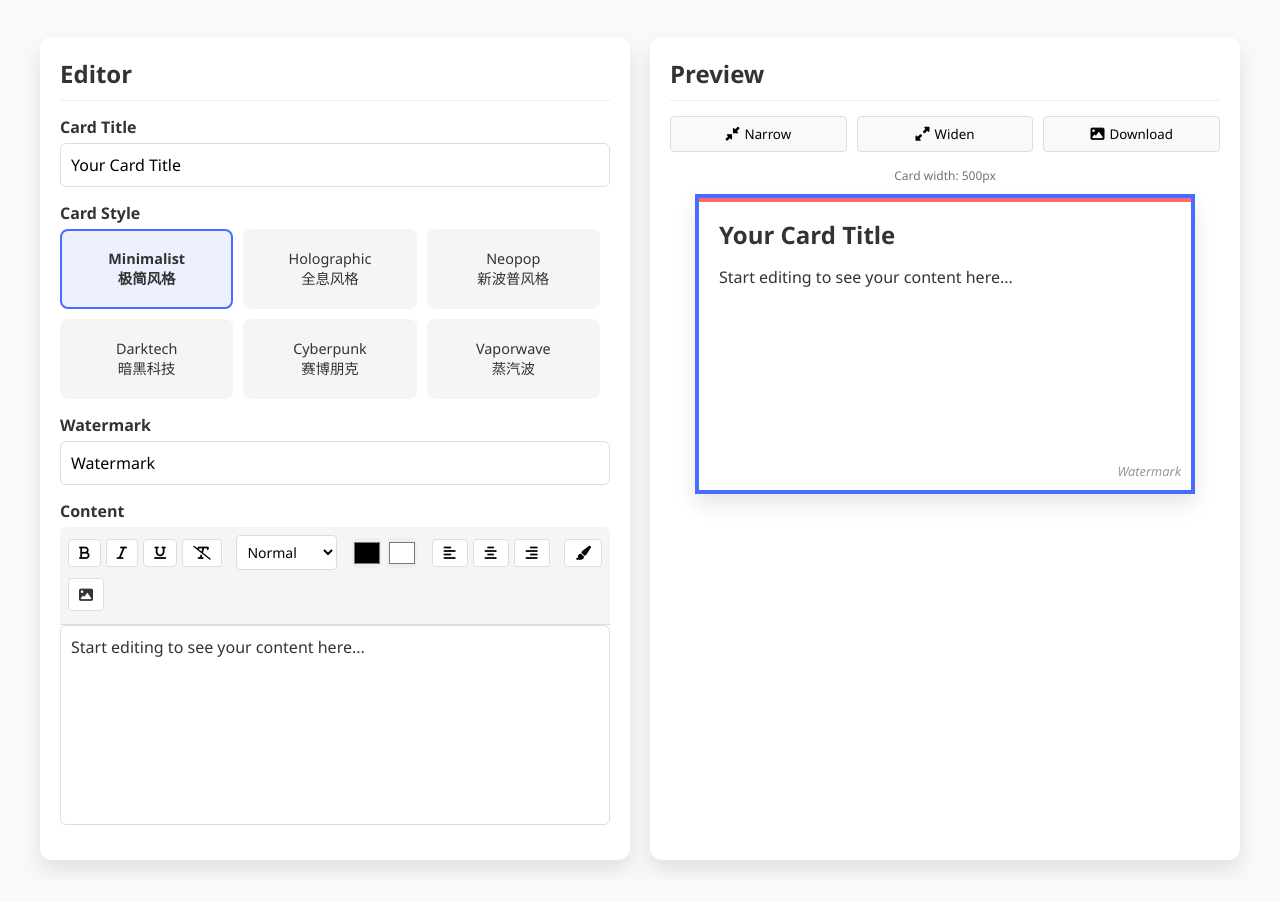
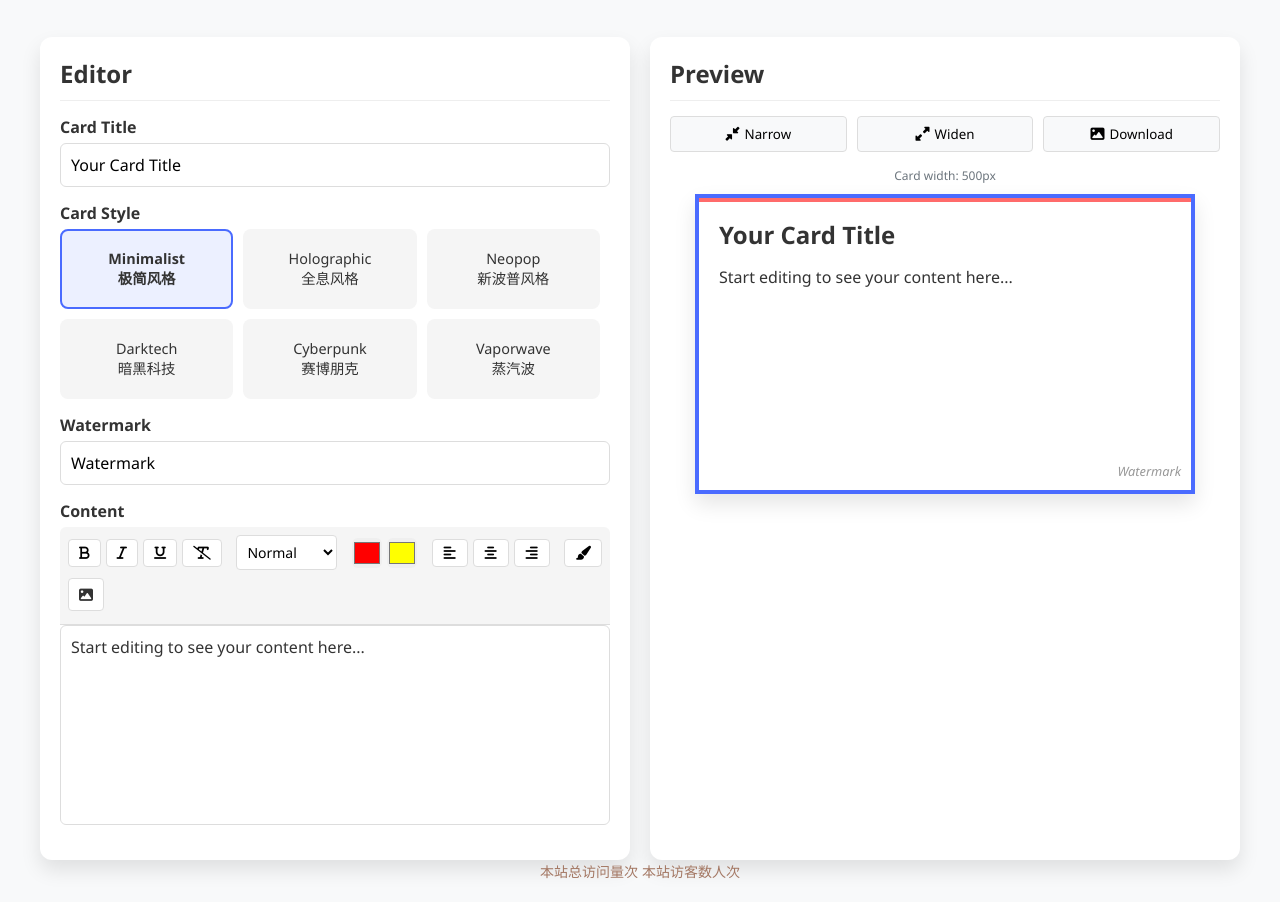
Before and after one commit to wushangxiaochi/nice_card, a plain HTML site: page index.html in a window 1280 px wide. Shown: the part 112-1014 px from the top of the page. Before the commit the page ends 992 px from the top, so only its background shows below. Drawn offline with nearby package versions, Linux system fonts and the light colour scheme; some packages are replaced by stand-ins of ours; a script that the page names is missing.

Commit message:
Add files via upload

```diff
--- a/index.html
+++ b/index.html
@@ -6,6 +6,7 @@
     <title>Knowledge Card Editor</title>
     <link rel="stylesheet" href="https://cdnjs.cloudflare.com/ajax/libs/font-awesome/6.4.0/css/all.min.css">
 	<script src="https://cdnjs.cloudflare.com/ajax/libs/html2canvas/1.4.1/html2canvas.min.js"></script>
+	<script async src="//busuanzi.ibruce.info/busuanzi/2.3/busuanzi.pure.mini.js"></script>
     <style>
         :root {
             --primary-color: #4a6bff;
@@ -851,6 +852,17 @@
             z-index: 1;
             box-shadow: 0 0 15px rgba(1, 205, 254, 0.5);
         }
+
+		#busuanzi_container_site_pv {
+          font-size: 14px;
+          color: #A47864;
+        }
+
+		#busuanzi_container_site_uv {
+          font-size: 14px;
+          color: #A47864;
+        }
+
     </style>
 </head>
 <body>
@@ -920,8 +932,8 @@
                         </div>
 
                         <div class="toolbar-group">
-                            <input type="color" id="text-color" class="color-picker" title="Text color">
-                            <input type="color" id="bg-color" class="bg-color-picker" value="#ffffff" title="Background color">
+                            <input type="color" id="text-color" class="color-picker" value="#FF0000" title="Text color">
+                            <input type="color" id="bg-color" class="bg-color-picker" value="#FFFF00" title="Background color">
                         </div>
 
                         <div class="toolbar-group align-group">
@@ -2148,5 +2160,10 @@
             cardWidthDisplay.textContent = currentCardWidth;
         }
     </script>
+
+	<footer>
+      <span id="busuanzi_container_site_pv">本站总访问量<span id="busuanzi_value_site_pv"></span>次</span>
+      <span id="busuanzi_container_site_uv">本站访客数<span id="busuanzi_value_site_uv"></span>人次</span>
+    </footer>
 </body>
 </html>
```
